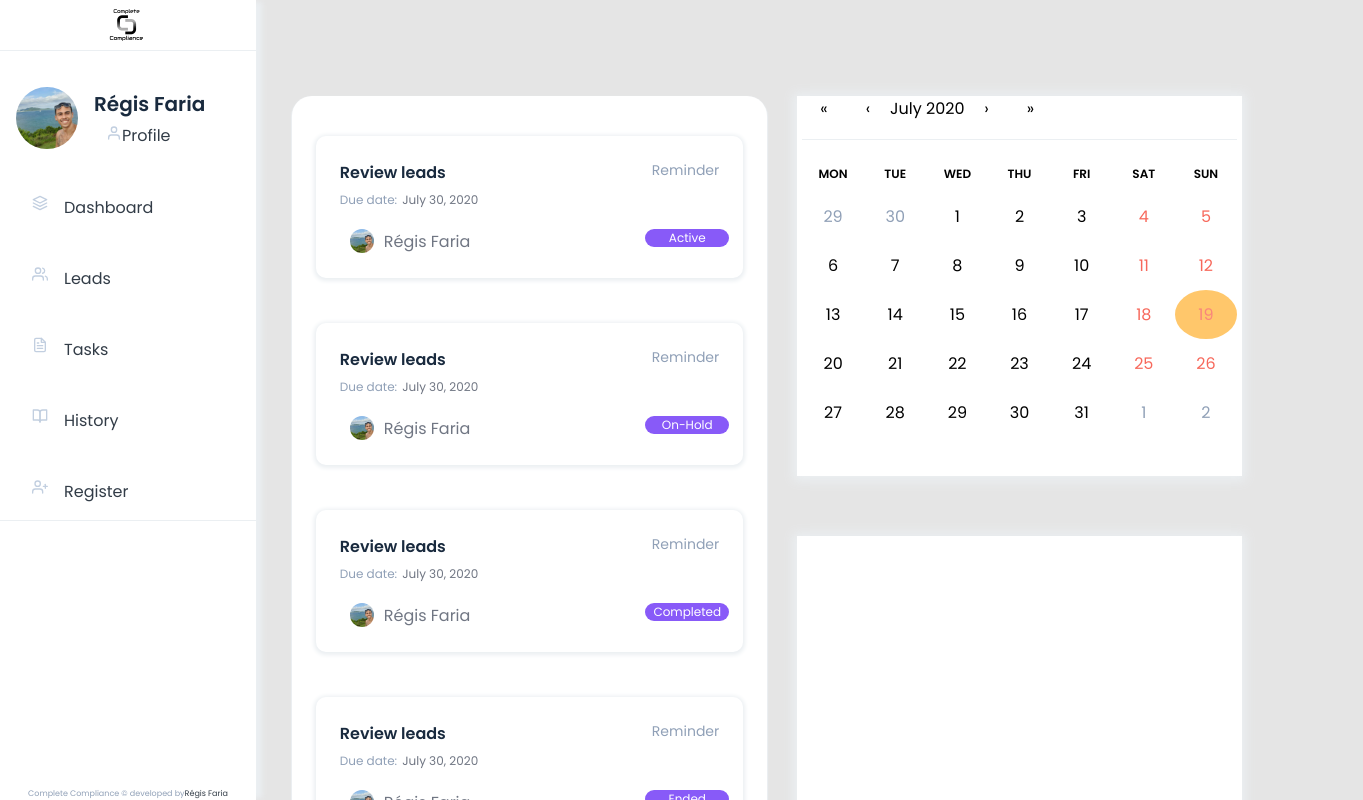
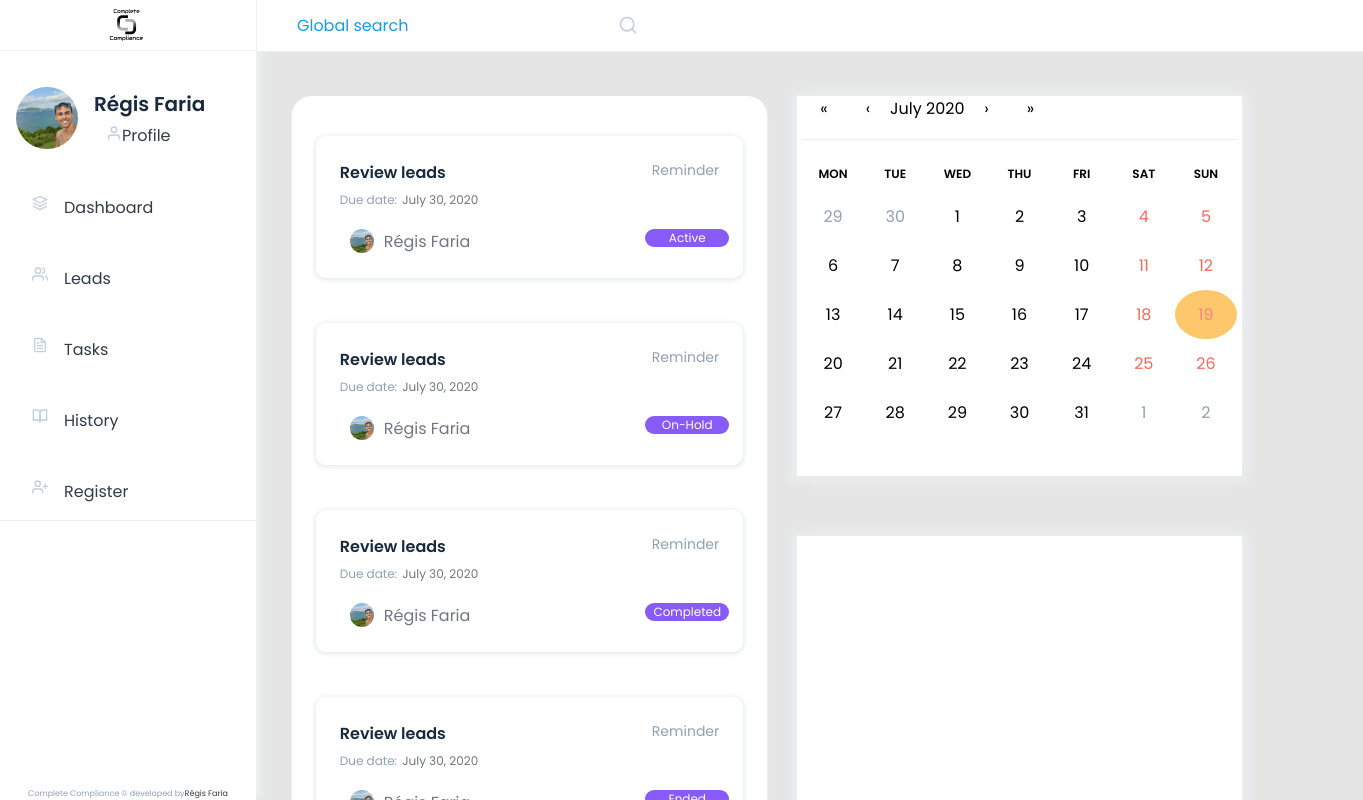
Before and after one commit to regisfaria/cc_dialer, a React (Create React App) app in the folder frontend/: page /dashboard in a window 1280 px wide. Shown: the top 800 px of the page, 1363 px wide, since content can reach past the window. Built offline with nearby package versions, Linux system fonts and the light colour scheme.

Commit message:
position fix

```diff
--- a/frontend/src/components/SearchBar/index.tsx
+++ b/frontend/src/components/SearchBar/index.tsx
@@ -1,11 +1,23 @@
 import React from 'react';
+import { FiSearch } from 'react-icons/fi';
+
+import { SearchDiv } from './styles';
+
+/*
+ * I must set the search bar to search diferent things based on which
+ * page we're at
+ * Placeholder must change and so the search content
+ * Learn how to add parameters on components
+ */
 
 const SearchBar: React.FC = () => {
   return (
-    <>
-      <h1>Hello guys</h1>
-      <h2>Yoyoyo</h2>
-    </>
+    <SearchDiv>
+      <input type="text" placeholder="Global search" />
+      <button type="submit">
+        <FiSearch size={20} />
+      </button>
+    </SearchDiv>
   );
 };
 
```
